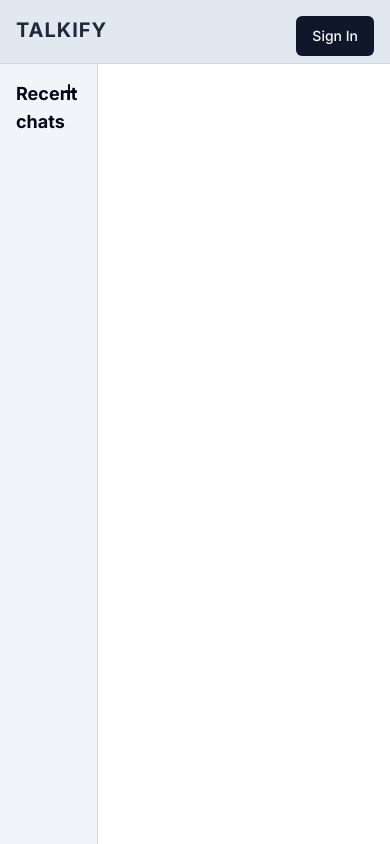
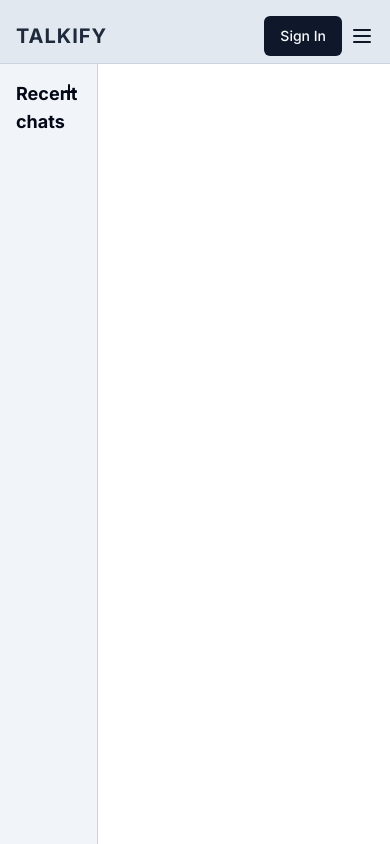
Before and after one commit to iryb/talkify, a Next.js app: page / in a window 390 px wide. Built offline with nearby package versions, Linux system fonts and the light colour scheme; no server answers; the database is empty.

Commit message:
Mobile menu

```diff
--- a/src/components/Header.tsx
+++ b/src/components/Header.tsx
@@ -3,16 +3,27 @@ import Link from "next/link";
 import React from "react";
 import { Button } from "./ui/Button";
 import { ProfileMenu } from "./ProfileMenu";
+import { Menu, X } from "lucide-react";
+import { useChats } from "@/context/chats";
 
 export const Header = () => {
   const { currentUser } = useAuth();
+  const { isChatsListActive, openChatsList } = useChats();
 
   return (
     <header className="border-b bg-slate-200 border-slate-300 h-16">
-      <div className="px-4 py-4 flex justify-between">
+      <div className="px-4 py-4 flex justify-between items-center">
         <div className="text-xl uppercase font-bold tracking-wider text-slate-800">
           <Link href={"/"}>Talkify</Link>
         </div>
+        <div className="flex gap-2 items-center">
+          <Button
+            variant="link"
+            className="flex order-2 align-center p-0"
+            onClick={() => openChatsList()}
+          >
+            {isChatsListActive ? <X /> : <Menu />}
+          </Button>
           {currentUser && currentUser.email ? (
             <ProfileMenu username={currentUser.email} />
           ) : (
@@ -21,6 +32,7 @@ export const Header = () => {
             </Button>
           )}
         </div>
+      </div>
     </header>
   );
 };
--- a/src/components/Sidebar.tsx
+++ b/src/components/Sidebar.tsx
@@ -4,13 +4,19 @@ import Link from "next/link";
 import { Plus } from "lucide-react";
 import { useChats } from "@/context/chats";
 import { sortChatsByDate } from "@/lib/utils";
+import clsx from "clsx";
 
 export const Sidebar = () => {
-  const { chats } = useChats();
+  const { chats, isChatsListActive } = useChats();
   const sortedChats = sortChatsByDate(chats);
 
   return (
-    <div className="relative bg-slate-100 w-1/4 border-r border-slate-300 px-2 py-4">
+    <div
+      className={clsx(
+        "relative bg-slate-100 w-1/4 border-r border-slate-300 px-2 py-4",
+        isChatsListActive && "bg-slate-500"
+      )}
+    >
       <h2 className="mb-2 px-2 font-bold text-lg">Recent chats</h2>
       <Link
         className="absolute right-4 top-4"
--- a/src/context/chats.tsx
+++ b/src/context/chats.tsx
@@ -5,6 +5,8 @@ import { createContext, useContext, useEffect, useState } from "react";
 type ChatsContextType = {
   chats: Chat[];
   activeChatId: string;
+  isChatsListActive: boolean;
+  openChatsList: () => void;
   setActiveChat: (id: string) => void;
   addChat: (chat: Chat) => void;
   removeChat: (id: string) => void;
@@ -13,6 +15,8 @@ type ChatsContextType = {
 export const ChatsContext = createContext<ChatsContextType>({
   chats: [],
   activeChatId: "",
+  isChatsListActive: false,
+  openChatsList: () => {},
   setActiveChat: () => {},
   addChat: () => {},
   removeChat: () => {},
@@ -21,6 +25,7 @@ export const ChatsContext = createContext<ChatsContextType>({
 export const ChatsProvider = ({ children }: { children: React.ReactNode }) => {
   const [chats, setChats] = useState<Chat[]>([]);
   const [activeChatId, setActiveChatId] = useState<string>("");
+  const [isChatsListActive, setChatsListActive] = useState(false);
 
   useEffect(() => {
     getChats().then((data) => {
@@ -41,9 +46,21 @@ export const ChatsProvider = ({ children }: { children: React.ReactNode }) => {
     setActiveChatId(id);
   };
 
+  const openChatsList = () => {
+    setChatsListActive(!isChatsListActive);
+  };
+
   return (
     <ChatsContext.Provider
-      value={{ chats, activeChatId, setActiveChat, addChat, removeChat }}
+      value={{
+        chats,
+        activeChatId,
+        isChatsListActive,
+        openChatsList,
+        setActiveChat,
+        addChat,
+        removeChat,
+      }}
     >
       {children}
     </ChatsContext.Provider>
```
Lines whose indentation alone changed are shown as unchanged.
